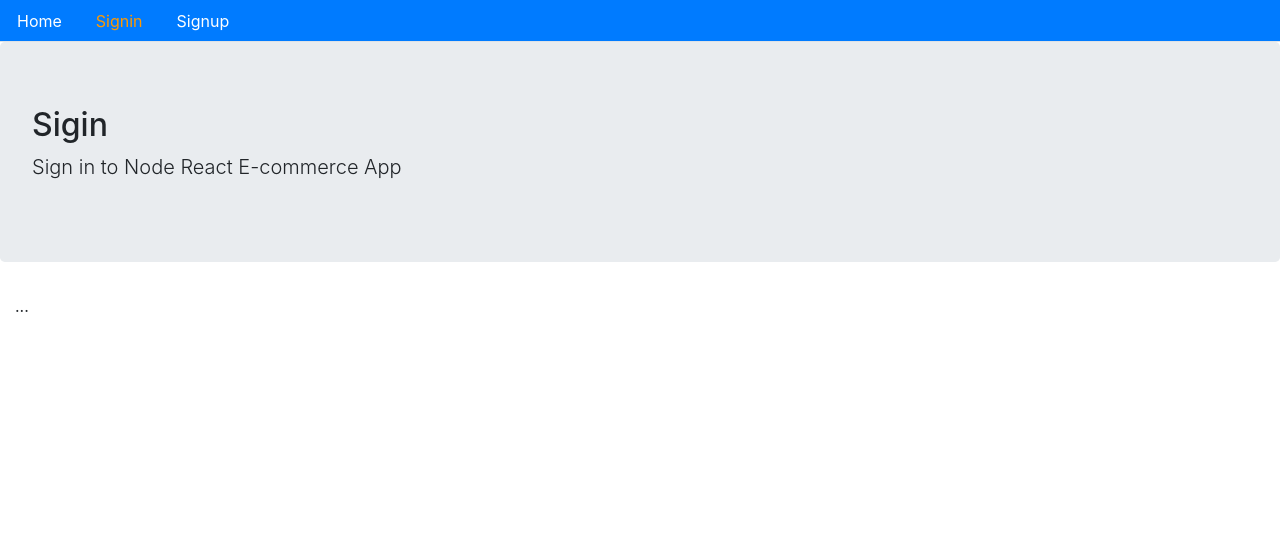
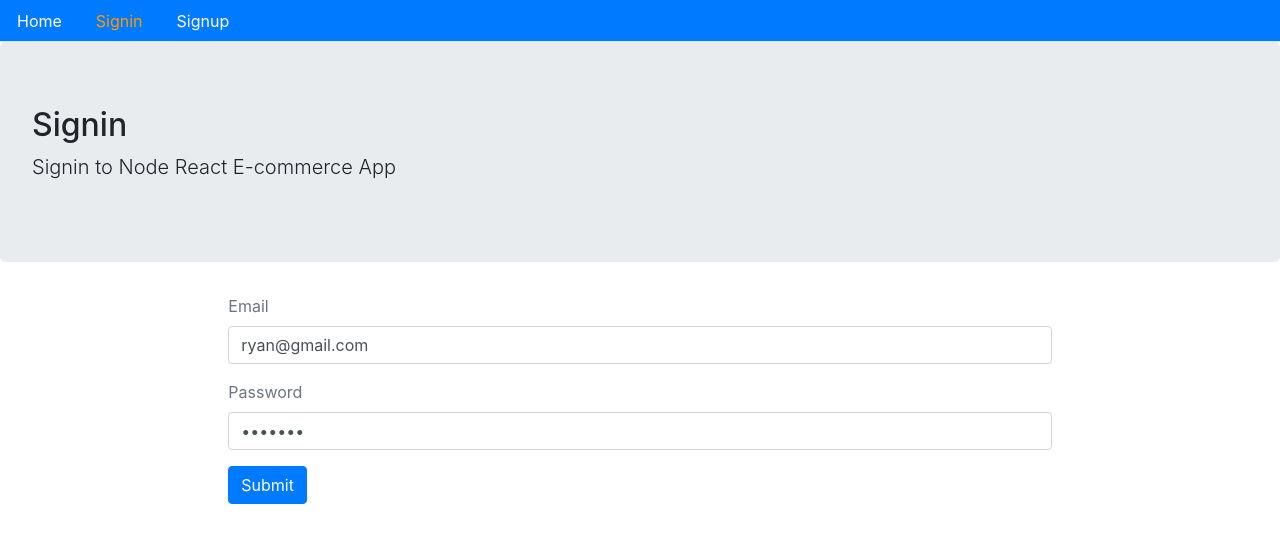
Before and after one commit to byohannes/ecommerce, a React (Create React App) app in the folder client/: page /signin in a window 1280 px wide. Shown: the top 542 px of the page. Built offline with nearby package versions, Linux system fonts and the light colour scheme; no server answers.

Commit message:
created a signin form for a user

```diff
--- a/client/src/user/Signin.js
+++ b/client/src/user/Signin.js
@@ -1,15 +1,109 @@
-import React from "react";
+import React, { useState } from "react";
+import { Redirect } from "react-router-dom";
 import Layout from "../core/Layout";
+import { signin, authenticate, isAuthenticated } from "../auth";
 
+const Signin = () => {
+  const [values, setValues] = useState({
+    email: "ryan@gmail.com",
+    password: "rrrrrr9",
+    error: "",
+    loading: false,
+    redirectToReferrer: false,
+  });
 
-const Signin = () => (
+  const { email, password, loading, error, redirectToReferrer } = values;
+  const { user } = isAuthenticated();
+
+  const handleChange = (name) => (event) => {
+    setValues({ ...values, error: false, [name]: event.target.value });
+  };
+
+  const clickSubmit = (event) => {
+    event.preventDefault();
+    setValues({ ...values, error: false, loading: true });
+    signin({ email, password }).then((data) => {
+      if (data.error) {
+        setValues({ ...values, error: data.error, loading: false });
+      } else {
+        authenticate(data, () => {
+          setValues({
+            ...values,
+            redirectToReferrer: true,
+          });
+        });
+      }
+    });
+  };
+
+  const signUpForm = () => (
+    <form>
+      <div className="form-group">
+        <label className="text-muted">Email</label>
+        <input
+          onChange={handleChange("email")}
+          type="email"
+          className="form-control"
+          value={email}
+        />
+      </div>
+
+      <div className="form-group">
+        <label className="text-muted">Password</label>
+        <input
+          onChange={handleChange("password")}
+          type="password"
+          className="form-control"
+          value={password}
+        />
+      </div>
+      <button onClick={clickSubmit} className="btn btn-primary">
+        Submit
+      </button>
+    </form>
+  );
+
+  const showError = () => (
+    <div
+      className="alert alert-danger"
+      style={{ display: error ? "" : "none" }}
+    >
+      {error}
+    </div>
+  );
+
+  const showLoading = () =>
+    loading && (
+      <div className="alert alert-info">
+        <h2>Loading...</h2>
+      </div>
+    );
+
+  const redirectUser = () => {
+    if (redirectToReferrer) {
+      if (user && user.role === 1) {
+        return <Redirect to="/admin/dashboard" />;
+      } else {
+        return <Redirect to="/user/dashboard" />;
+      }
+    }
+    if (isAuthenticated()) {
+      return <Redirect to="/" />;
+    }
+  };
+
+  return (
     <Layout
-      title="Sigin"
-      description="Sign in to Node React E-commerce App"
-      className="container-fluid"
+      title="Signin"
+      description="Signin to Node React E-commerce App"
+      className="container col-md-8 offset-md-2"
     >
-        ...
+      {showLoading()}
+      {showError()}
+      {signUpForm()}
+      {redirectUser()}
     </Layout>
   );
+};
 
 export default Signin;
```
